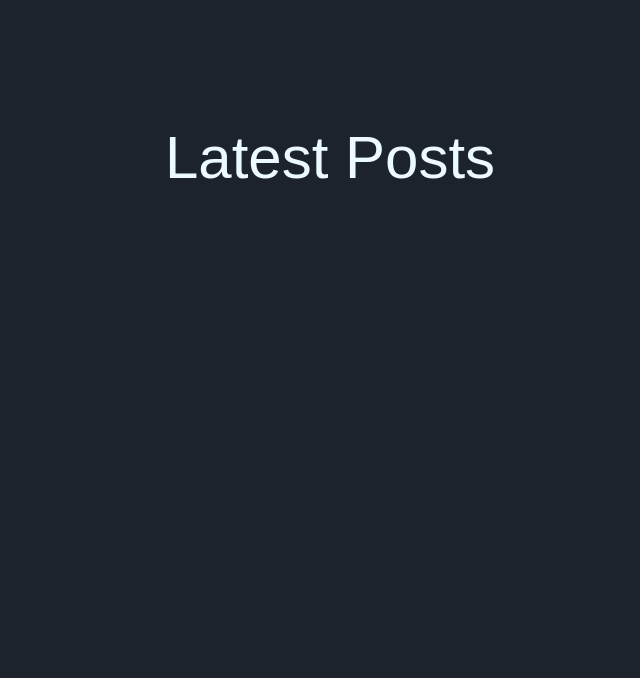
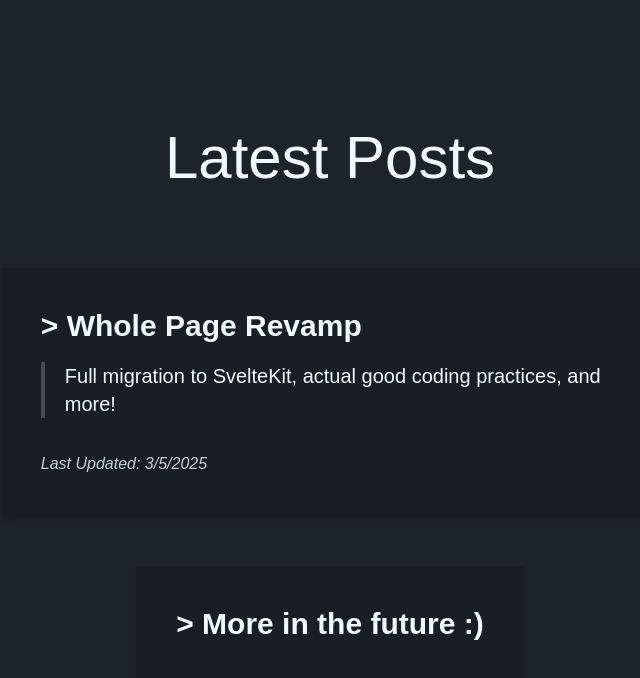
Before and after one commit to hozhai/design-portfolio, a SvelteKit app: page /blog in a window 1280 px wide. Shown: the top 678 px of the page, without its empty margins (310-950 px from the left). Built offline with nearby package versions, Linux system fonts and the light colour scheme.

Commit message:
Add blog data interface, enhance blog page layout, and update dependencies

```diff
--- a/src/lib/mdx/blog/new_page.md
+++ b/src/lib/mdx/blog/new_page.md
@@ -46,7 +46,9 @@ The dependencies that are used here are _actually_ necessary, and they all get c
 
 The files used to storage the blogs actually uses the MDX (using MDsveX) format, meaning that I can also add Svelte components in here if I wanted to. Here's a button! Check the [source code here](https://github.com/hozhai/design-portfolio) if you want to see how it works behind the hood :)
 
-<button class="btn btn-primary" onclick={() => alert("I lied, this does do something :)")}>I'm a button!</button>
+<button class="btn btn-primary" onclick={() => {open("https://www.youtube.com/watch?v=dQw4w9WgXcQ", "_blank"); alert("AHA! Get Rickrolled <3")}}>
+  I'm a button!
+</button>
 
 Oh, and the button doesn't do anything. Don't try.
 
--- a/src/lib/sections/Hero.svelte
+++ b/src/lib/sections/Hero.svelte
@@ -11,7 +11,7 @@
 	</span>
 
 	<article>
-		<h2 class="text-6xl" on:visibilitychange={(event) => {}}>Hey! 👋</h2>
+		<h2 class="text-6xl" onvisibilitychange={(event) => {}}>Hey! 👋</h2>
 		<h1 class="text-8xl">I'm Hongmeng Zhai</h1>
 		<h3 class="font-mono text-2xl text-stone-200">Full-Stack Web Developer and Designer</h3>
 	</article>
@@ -21,7 +21,10 @@
 	>
 		&DownArrow;
 	</span>
-	<span class="pointer-events-none absolute bottom-[10vh] left-1/2 -translate-x-1/2 text-3xl"
-		>&DownArrow;</span
+	<a
+		class="absolute bottom-[10vh] left-1/2 -translate-x-1/2 cursor-pointer text-3xl"
+		href="/#intro"
 	>
+		&DownArrow;
+	</a>
 </section>
--- a/src/routes/+page.svelte
+++ b/src/routes/+page.svelte
@@ -15,7 +15,7 @@
 
 <Hero />
 
-<section class="bg-base-200 p-18">
+<section class="bg-base-200 p-18" id="intro">
 	<h2 class="text-6xl">
 		<span class="text-stone-500">| </span>
 		<span class="underline">Introduction</span>
--- /dev/null
+++ b/src/routes/blog/+page.server.ts
@@ -0,0 +1,17 @@
+import type { PageServerLoad } from './$types';
+import type { Blog } from './page.server';
+
+// temporary fix before i figure out how databases work
+
+const blogsArr: Blog[] = [
+	{
+		title: 'Whole Page Revamp',
+		description: 'Full migration to SvelteKit, actual good coding practices, and more!',
+		slug: 'new_page',
+		timestamp: 1741140671708
+	}
+];
+
+export const load: PageServerLoad = async () => {
+	return { data: blogsArr };
+};
--- a/src/routes/blog/+page.svelte
+++ b/src/routes/blog/+page.svelte
@@ -1,9 +1,49 @@
 <script lang="ts">
 	import Navbar from '@/components/Navbar.svelte';
+
+	let { data } = $props();
 </script>
 
 <Navbar />
 
 <section>
 	<h1 class="mt-32 text-center text-6xl">Latest Posts</h1>
+	<div class="mt-20 flex w-full flex-col items-center justify-center space-y-12">
+		{#each data.data as blog}
+			<a
+				href="/blog/{blog.slug}"
+				class="bg-base-200 relative p-10 shadow-md transition-all hover:shadow-xl hover:brightness-110"
+			>
+				<article
+					class="prose prose-blockquote:font-light prose-blockquote:not-italic prose-blockquote:text-xl"
+				>
+					<h3 class="text-3xl font-bold">&gt; {blog.title}</h3>
+					<blockquote>{blog.description}</blockquote>
+					<p class="italic">Last Updated: {new Date(blog.timestamp).toLocaleDateString()}</p>
+				</article>
+			</a>
+		{/each}
+		<article
+			class="prose prose-blockquote:font-light prose-blockquote:not-italic prose-blockquote:text-xl bg-base-200 p-10 shadow-md"
+		>
+			<h3 class="text-3xl font-bold">&gt; More in the future :)</h3>
+		</article>
+	</div>
 </section>
+
+<style>
+	div a::before {
+		content: '';
+		position: absolute;
+		bottom: 0;
+		left: 0;
+		transition: all 0.5s ease-in-out;
+		width: 0%;
+		height: 3px;
+		background-color: white;
+	}
+
+	div a:hover::before {
+		width: 100%;
+	}
+</style>
--- a/src/routes/blog/[blogId]/+page.svelte
+++ b/src/routes/blog/[blogId]/+page.svelte
@@ -18,7 +18,9 @@
 
 <section class="mt-32 flex w-full justify-center">
 	{#if data.component}
-		<article class="prose prose-stone prose-xl bg-base-200 px-20 pt-20 pb-10">
+		<article
+			class="prose prose-stone prose-lg bg-base-200 shadow-base-300 border-t-2 border-t-white px-20 pt-20 pb-10 shadow-2xl"
+		>
 			<header>
 				<h1>
 					<span class="text-gray-300">&gt; </span>
--- /dev/null
+++ b/src/routes/blog/page.server.d.ts
@@ -0,0 +1,6 @@
+export interface Blog {
+	title: string;
+	description: string;
+	slug: string;
+	timestamp: integer;
+}
```
Also changed, not shown: package.json (+8 -8 lines), src/lib/mdx/intro.md (+4 -1 lines), 1 other file (tests, documents, lock files or other folders).
